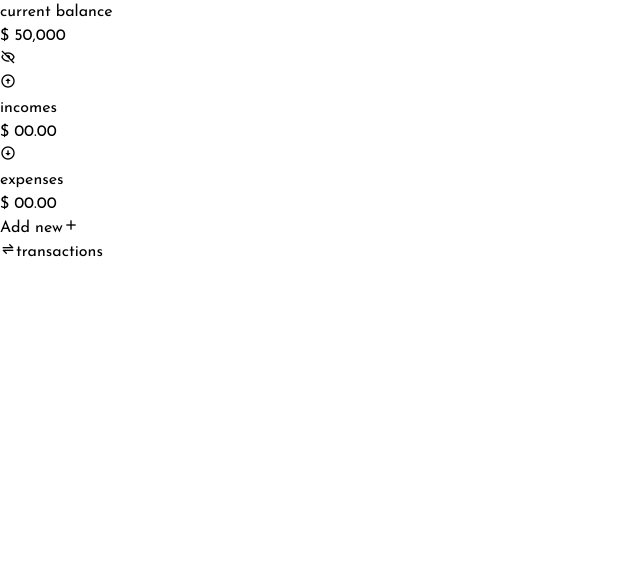
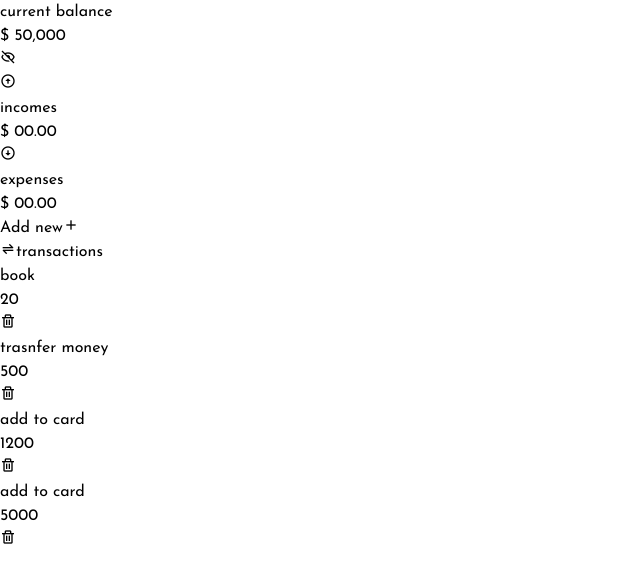
Before and after one commit to sadranafe/expense-tracker, a React (Vite) app: page / in a window 1280 px wide. Shown: the top 582 px of the page, without its empty margins (0-640 px from the left). Built offline with nearby package versions, Linux system fonts and the light colour scheme.

Commit message:
dummy transaction array filled by some transactions and then i map over the array to show the transactions

```diff
--- a/src/components/expenseTracker/expenseTracker.jsx
+++ b/src/components/expenseTracker/expenseTracker.jsx
@@ -1,24 +1,45 @@
 import React from 'react';
 
 const ExpenseTracker = () => {
+
+    const DUMMY_TRANSACTION = [
+        {
+            title: "book",
+            price: 20,
+            action: "withdraw"
+        }, {
+            title: "trasnfer money",
+            price: 500,
+            action: "withdraw"
+        }, {
+            title: "add to card ",
+            price: 1200,
+            action: "deposit"
+        }, {
+            title: "add to card",
+            price: 5000,
+            action: "deposit"
+        }
+    ]
+
     return (
         <>
-            <div className = "bg-neutral-200 select-none w-screen h-screen flex flex-wrap justify-center content-center items-center">
+            <div className="bg-neutral-200 select-none w-screen h-screen flex flex-wrap justify-center content-center items-center">
 
-                <div className = "w-4/12 relative text-white bg-sky-950 shadow-xl shadow-gray-400 rounded-xl p-3 mb-10 py-10 flex flex-wrap justify-center items-center">
-                    <h2 className = "uppercase w-full text-center">current balance</h2>
-                    <p className = "mt-4 text-xl">$ 50,000</p>
+                <div className="w-4/12 relative text-white bg-sky-950 shadow-xl shadow-gray-400 rounded-xl p-3 mb-10 py-10 flex flex-wrap justify-center items-center">
+                    <h2 className="uppercase w-full text-center">current balance</h2>
+                    <p className="mt-4 text-xl">$ 50,000</p>
 
-                    <button className = "py-1 mt-2 px-3 absolute right-32 top-16">
-                        <i className = "bx bx-hide text-xl"></i>
+                    <button className="py-1 mt-2 px-3 absolute right-32 top-16">
+                        <i className="bx bx-hide text-xl"></i>
                     </button>
 
-                    <div className = "w-full px-5 mt-5">
-                        <div className = "income_expense flex flex-wrap justify-between">
-                            <div className = "income_wrapper">
-                                <div className = "flex flex-wrap items-center content-center">
-                                    <i className = "bx bx-up-arrow-circle text-2xl"></i>
-                                    <div className = "ml-2">
+                    <div className="w-full px-5 mt-5">
+                        <div className="income_expense flex flex-wrap justify-between">
+                            <div className="income_wrapper">
+                                <div className="flex flex-wrap items-center content-center">
+                                    <i className="bx bx-up-arrow-circle text-2xl"></i>
+                                    <div className="ml-2">
                                         <p>incomes</p>
                                         <p>$ 00.00</p>
                                     </div>
@@ -26,10 +47,10 @@ const ExpenseTracker = () => {
                             </div>
 
 
-                            <div className = "expense_wrapper">
-                                <div className = "flex flex-wrap items-center content-center">
-                                    <i className = "bx bx-down-arrow-circle text-2xl"></i>
-                                    <div className = "ml-2">
+                            <div className="expense_wrapper">
+                                <div className="flex flex-wrap items-center content-center">
+                                    <i className="bx bx-down-arrow-circle text-2xl"></i>
+                                    <div className="ml-2">
                                         <p>expenses</p>
                                         <p>$ 00.00</p>
                                     </div>
@@ -39,22 +60,45 @@ const ExpenseTracker = () => {
                     </div>
                 </div>
 
-                <div className = "transaction_wrapper w-full text-center flex flex-wrap justify-center items-center">
-                    <div className = "w-full mb-5">
-                        <button className = "bg-yellow-400 p-2 rounded-lg hover:bg-yellow-500 transition-all">
+                <div className="transaction_wrapper w-full text-center flex flex-wrap justify-center items-center">
+                    <div className="w-full mb-5">
+                        <button className="bg-yellow-400 p-2 rounded-lg hover:bg-yellow-500 transition-all">
                             Add new
-                            <i className = "bx bx-plus"></i>
+                            <i className="bx bx-plus"></i>
                         </button>
                     </div>
 
-                    <div className = "w-full flex-wrap flex justify-center items-center">
-                        <div className = "w-6/12 flex flex-wrap justify-between items-center text-center">
-                            <p className = "capitalize">
-                                <i className = "bx bx-transfer-alt text-xl translate-y-1 mr-2"></i>
+                    <div className="w-full flex-wrap flex justify-center items-center">
+                        <div className="w-6/12 flex flex-wrap justify-between items-center text-center">
+                            <p className="capitalize">
+                                <i className="bx bx-transfer-alt text-xl translate-y-1 mr-2"></i>
                                 transactions
                             </p>
                         </div>
                     </div>
+                </div>
+
+                <div className='w-6/12 h-60 overflow-scroll'>
+                    {
+                        DUMMY_TRANSACTION.map((item, index) =>
+                            <div key = {index}>
+                                <div className = 'bg-neutral-100 flex flex-wrap justify-between items-center px-5 p-3 my-4 rounded-xl shadow-md shadow-gray-300'>
+                                    <div>
+                                        <p>{item.title}</p>
+                                    </div>
+
+
+                                    <div>
+                                        <p className = 'inline-block'>{item.price}</p>
+
+                                        <button className = 'inline-block ml-3 px-3 p-1 text-red-600'>
+                                            <i className = 'bx bx-trash text-lg'></i>
+                                        </button>
+                                    </div>
+                                </div>
+                            </div>
+                        )
+                    }
                 </div>
 
             </div>
```
